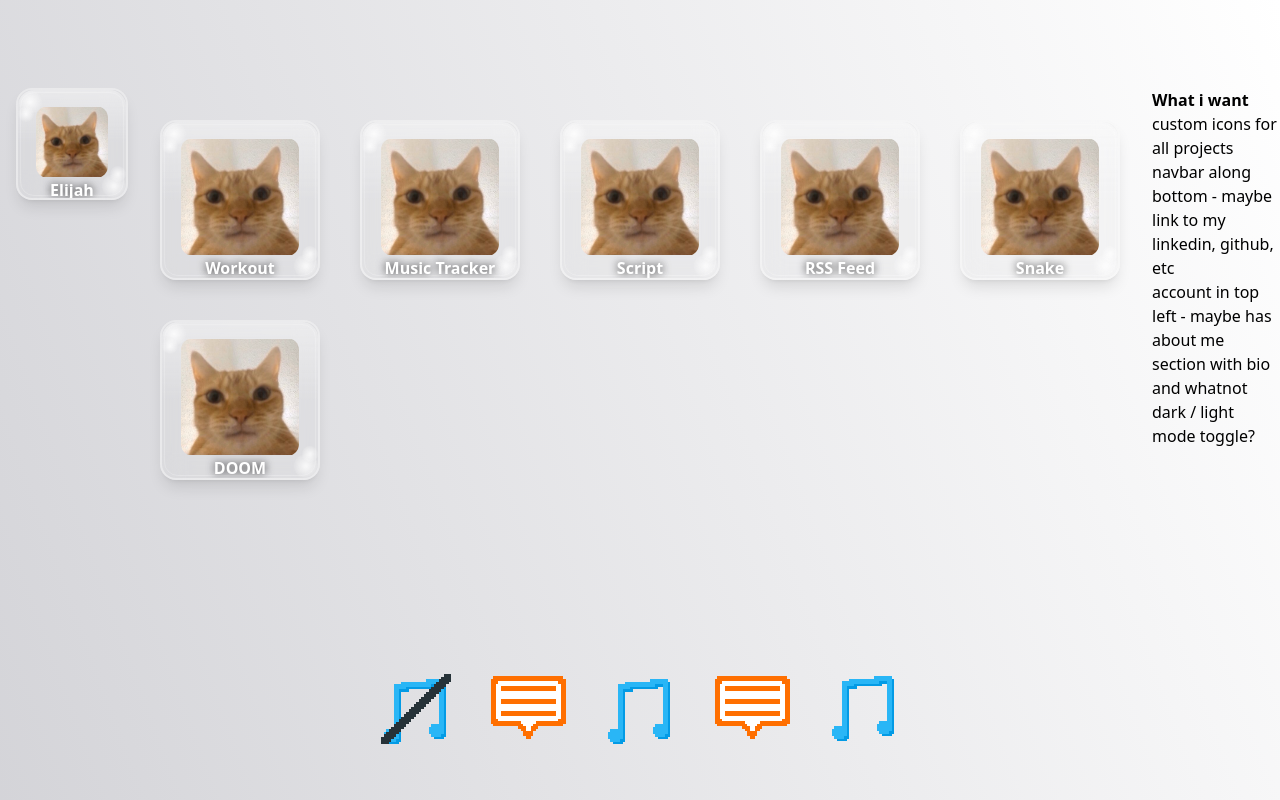
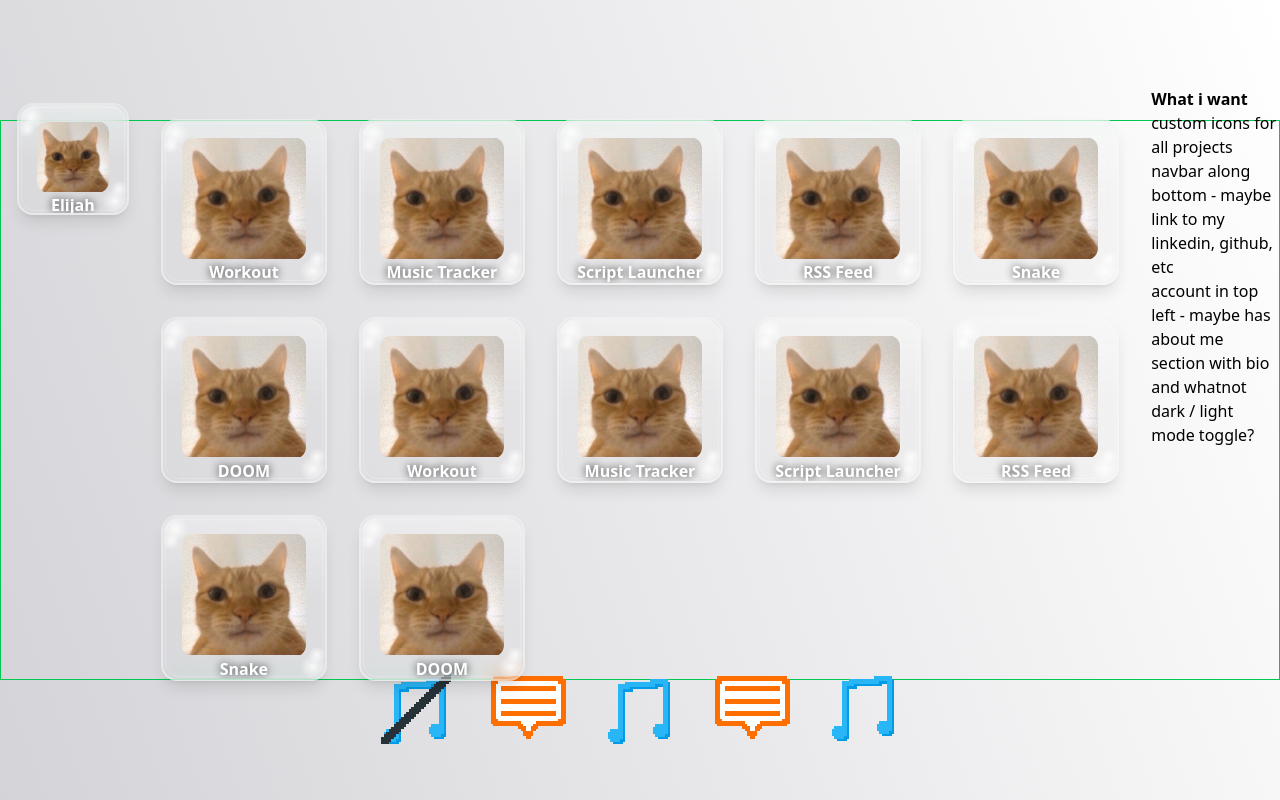
Before and after one commit to elijahgott/newPortfolio, a Next.js app: page / in a window 1280 px wide. Built offline with nearby package versions, Linux system fonts and the light colour scheme.

Commit message:
main and project pages now have same heights

```diff
--- a/app/layout.tsx
+++ b/app/layout.tsx
@@ -14,7 +14,7 @@ const geistMono = Geist_Mono({
 });
 
 export const metadata: Metadata = {
-  title: "Create Next App",
+  title: "Elijah Gott - Portfolio",
   description: "Generated by create next app",
 };
 
@@ -24,10 +24,12 @@ export default function RootLayout({ children }: LayoutProps<"/">) {
       lang="en"
       className={`${geistSans.variable} ${geistMono.variable} h-full antialiased`}
     >
-      <body className="min-h-full flex flex-col font-sans bg-zinc-200 bg-linear-70 from-zinc-300 to-white
+      <body className="h-full flex flex-col font-sans bg-zinc-200 bg-linear-70 from-zinc-300 to-white
       dark:bg-gray-900 dark:bg-linear-70 dark:from-gray-900 dark:to-black">
         <MusicProvider>
-          {children}
+          <div className="mx-auto my-auto w-full max-w-[1920px] sm:h-full md:h-[70vh] min-h-[65vh] max-h-270 border border-green-500">
+            {children}
+          </div>
         </MusicProvider>
       </body>
     </html>
--- a/app/page.tsx
+++ b/app/page.tsx
@@ -40,6 +40,42 @@ const projects = [
     'linkTo': '/projects/doom',
     'image_source': '/images/cat.jpg',
     'description': 'MF DOOM!!!!'
+  },
+  {
+    'name': 'Workout Tracker',
+    'linkTo': '/projects/workout-tracker',
+    'image_source': '/images/cat.jpg',
+    'description': 'used for tracking workouts'
+  },
+  {
+    'name': 'Music Tracker',
+    'linkTo': '/projects/music-tracker',
+    'image_source': '/images/cat.jpg',
+    'description': 'used for tracking music'
+  },
+  {
+    'name': 'Script Launcher',
+    'linkTo': '/projects/script-launcher',
+    'image_source': '/images/cat.jpg',
+    'description': 'used for launching scripts'
+  },
+  {
+    'name': 'RSS Feed',
+    'linkTo': '/projects/rss-feed',
+    'image_source': '/images/cat.jpg',
+    'description': 'rss feed from several sources'
+  },
+  {
+    'name': 'Snake',
+    'linkTo': '/projects/snake',
+    'image_source': '/images/cat.jpg',
+    'description': 'snake eat food'
+  },
+  {
+    'name': 'DOOM',
+    'linkTo': '/projects/doom',
+    'image_source': '/images/cat.jpg',
+    'description': 'MF DOOM!!!!'
   }
 ]
 
@@ -47,13 +83,15 @@ export default function Home() {
   const [audioUnlocked, setAudioUnlocked] = useState(false)
 
   return (
-    <div className="flex flex-col flex-1 items-center justify-center" onClick={() => setAudioUnlocked(true)}>
+    <div className="h-full flex flex-col flex-1 items-center justify-center" onClick={() => setAudioUnlocked(true)}>
       <NavBar audioUnlocked={audioUnlocked} />
-      <div className="flex w-full max-w-[1920px]">
-        <div className="w-[10%] pl-4">
+      <div className="flex w-full">
+        <div className="w-[10%] pl-4 pt-4">
           <Channel name="Elijah" image_source='/images/cat.jpg' linkTo="about-me" audioUnlocked={audioUnlocked} />
         </div>
-        <main className="grid grid-cols-5 grid-rows-3 gap-10 w-[80%] h-[90%] flex-col items-center justify-between p-8 sm:items-start">
+        <main className="grid grid-cols-3 grid-rows-5 gap-6 w-[80%] p-4
+        md:grid-cols-5 md:grid-rows-3 md:gap-4 md:p-8
+        lg:gap-8">
           {projects.map(c => {
             return (<Channel key={c.name} name={c.name} image_source={c.image_source} linkTo={c.linkTo} audioUnlocked={audioUnlocked} />)
           })}
--- a/app/projects/[projectName]/page.tsx
+++ b/app/projects/[projectName]/page.tsx
@@ -37,18 +37,17 @@ export default async function ProjectPage({params} : ProjectProps){
   }
 
   return(
-    <div className="text-black flex flex-col flex-1 items-center justify-center">
-          <div className="flex w-full max-w-[1920px] border-2 border-red-500">
-            <div className='w-[10%] pl-4 border'>
+    <div className="flex min-h-full">
+        <div className='w-[10%] pl-4 pt-4'>
           <Channel name='back' image_source='/ui/chat.png' linkTo='/' audioUnlocked={true} /> {/* audiounlocked set to true bc idk how else. maybe put audioUnlocked in state? */}
         </div>
-            <main className="flex w-[80%] h-[90%] mx-auto flex-col items-center justify-between p-8 sm:items-start">
+        <main className="flex w-[80%] mx-auto flex-col items-center justify-between p-8 sm:items-start">
           <div className='w-full'>
             <Bubble>
               <div className='relative w-48 aspect-square'>
-                    <Image src={project.image_source} alt={project.name} fill className="rounded-xl object-contain" />
+                <Image src={project.image_source} alt={project.name} fill className="select-none rounded-xl object-contain" />
               </div>
-                  <h1 className='h-fit ml-4 text-5xl text-center text-white font-bold drop-shadow-[0_0_4px_rgba(0,0,0,0.8)] line-'>{project.name}</h1>
+              <h1 className='select-none h-fit ml-4 text-5xl text-center text-white font-bold drop-shadow-[0_0_4px_rgba(0,0,0,0.8)] line-'>{project.name}</h1>
             </Bubble>
           </div>
 
@@ -61,9 +60,8 @@ export default async function ProjectPage({params} : ProjectProps){
             <p>add scrollbar?</p>
           </div>
         </main>
-            <div className='w-[10%] border'>
+        <div className='w-[10%]'>
           { /* for spacing */ }
-            </div>
         </div>
     </div>
   )
```
Lines whose indentation alone changed are shown as unchanged.
